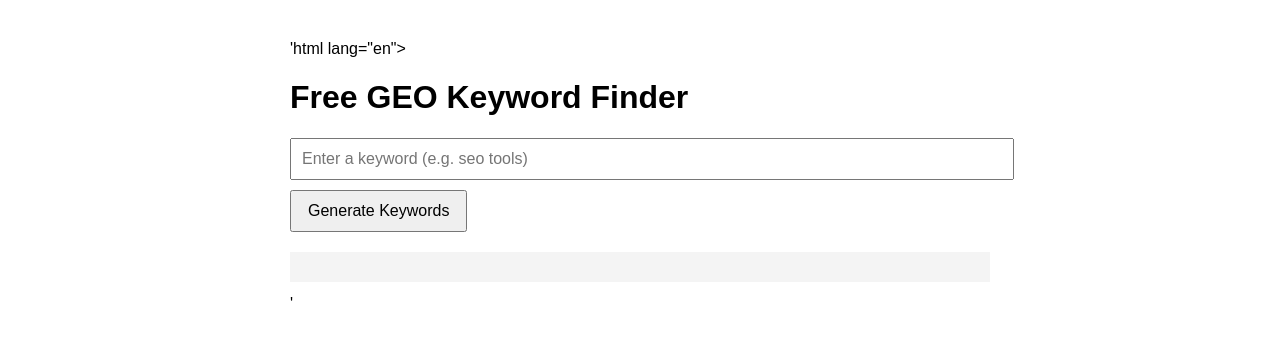
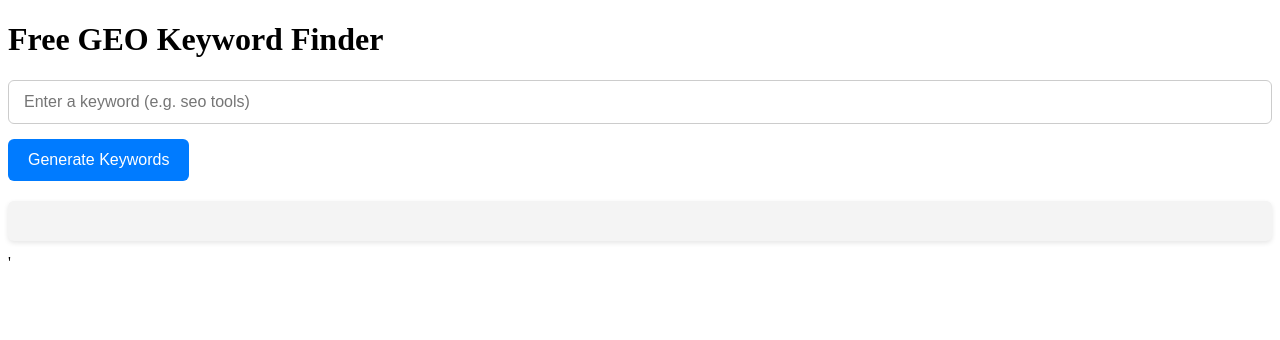
Before and after one commit to ruponrambo12-cloud/free-geo-keyword-finder, a website: page index.html in a window 1280 px wide. Drawn offline with Linux system fonts and the light colour scheme.

Commit message:
index.html

```diff
--- a/index.html
+++ b/index.html
@@ -1,30 +1,59 @@
 <!DOCTYPE html>
-'html lang="en">
 <head>
   <meta charset="UTF-8" />
   <title>Free GEO Keyword Finder</title>
   <style>
+   <style>
   body {
-      font-family: Arial, sans-serif;
+    font-family: 'Arial', sans-serif;
     max-width: 700px;
-      margin: 40px auto;
+    margin: 50px auto;
+    padding: 0 20px;
+    background-color: #fafafa;
+    color: #333;
+    line-height: 1.6;
   }
+
   input {
     width: 100%;
-      padding: 10px;
+    padding: 12px 15px;
     font-size: 16px;
+    border: 1px solid #ccc;
+    border-radius: 6px;
+    box-sizing: border-box;
+    margin-bottom: 15px;
+    transition: border-color 0.3s;
   }
+
+  input:focus {
+    border-color: #007BFF;
+    outline: none;
+  }
+
   button {
-      margin-top: 10px;
-      padding: 10px 16px;
+    display: inline-block;
+    background-color: #007BFF;
+    color: #fff;
+    border: none;
+    padding: 12px 20px;
     font-size: 16px;
+    border-radius: 6px;
     cursor: pointer;
+    transition: background-color 0.3s;
   }
+
+  button:hover {
+    background-color: #0056b3;
+  }
+
   pre {
-      background: #f4f4f4;
-      padding: 15px;
+    background-color: #f4f4f4;
+    padding: 20px;
+    border-radius: 6px;
     margin-top: 20px;
     white-space: pre-wrap;
+    overflow-x: auto;
+    box-shadow: 0 2px 5px rgba(0,0,0,0.1);
   }
 </style>
 </head>
```
Lines whose indentation alone changed are shown as unchanged.
